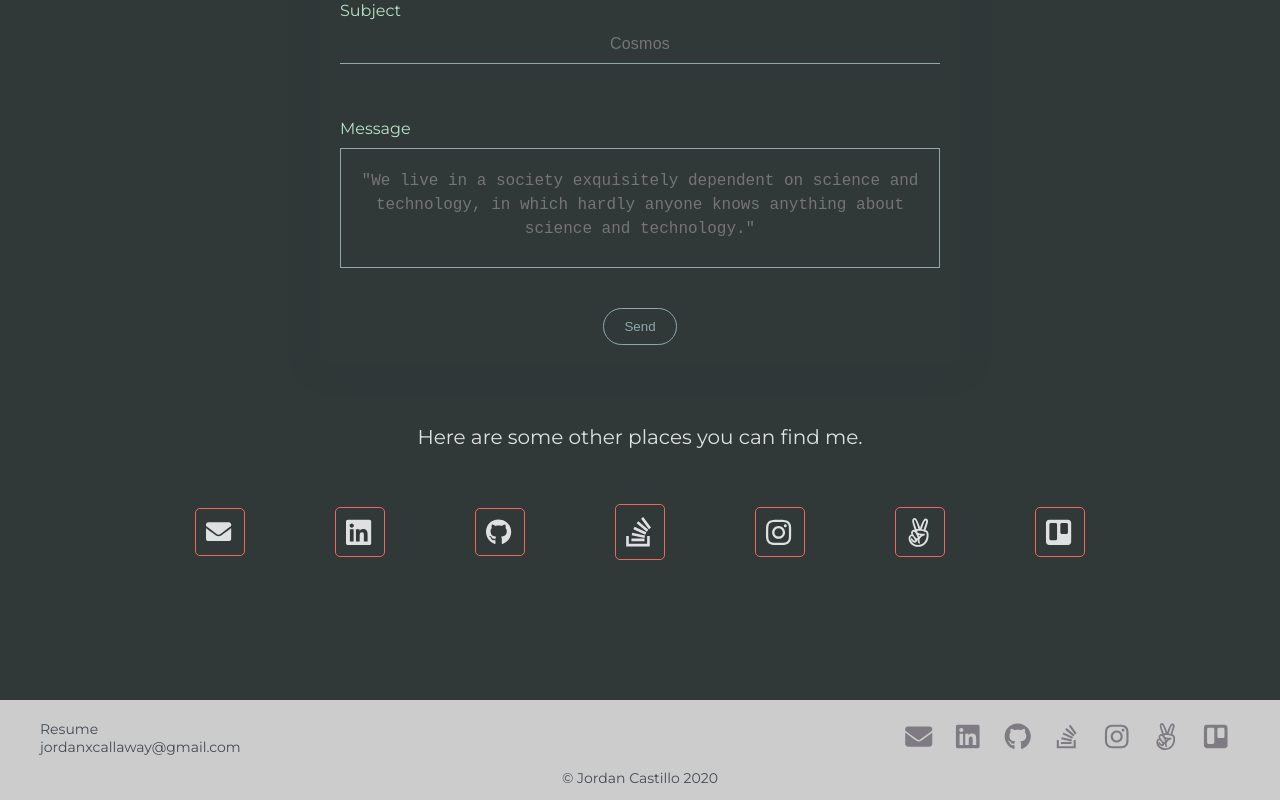
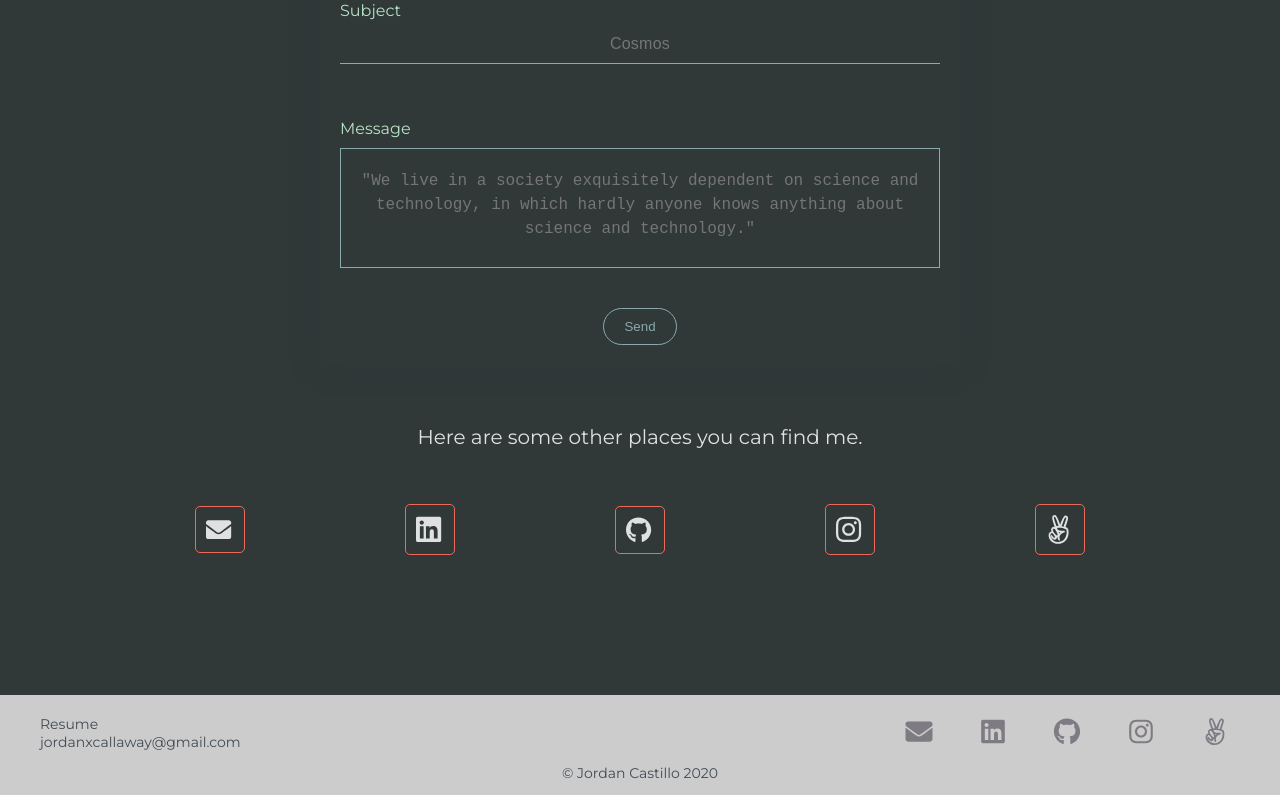
Before and after one commit to jordanxcast/JC-Portfolio, a React (Create React App) app: page /contact in a window 1280 px wide. Shown: the part 636-1436 px from the top of the page. Built offline with nearby package versions, Linux system fonts and the light colour scheme; no server answers.

Commit message:
improved experience expansion tansition and included a texas state snippet in my experience

```diff
--- a/src/PortfolioContext.js
+++ b/src/PortfolioContext.js
@@ -54,6 +54,18 @@ const PortfolioContextProvider = (props) => {
         "Working with this team was my first look into the world of entrepreneurship. I witnessed first-hand what it took to grow your own business and the dynamic environment that constitutes it. Gaining this experience shaped my future, as I fell in love with this challenging environment and continued to chase more opportunities like it.",
       ],
     },
+    {
+      id: 4,
+      company: "Texas State University",
+      position: "Business Management, Concentration in Entrepreneurial Studies",
+      duration: "July 2018",
+      expanded: [
+        "Starting my college career as a photography major, I realized that my interest in the Entrepreneurial world would better fit my time and available resources. During my time at Texas State, I earned a degree in Business Management, with a Concentration in Entrepreneurial Studies. I gained experience in creating business plans, learning best business practices, consulting with local businesses to improve business development and growth, and so much more.",
+        "From juice bars to coffee shops, I have always worked with and contributed to small, locally owned businesses, both throughout high school and college. Leveraging my entrepreneurial learnings, I consistently stepped up and pushed the boundaries of my typical job titles in the environments that I worked. Hired as a barista? Let's see how we can increase the efficiency in our operations, and deliver an undeniably loved product to our customers. Joining the teams that I've worked with, I always got the most joy and reward out of elevating the people I was surrounded by, pushing them to be the best versions of themselves and exploring the idea of finding what makes them truly happy in life.",
+        "Reflecting on my experience throughout these entrepreneurial courses and real-world environments, there is an endless amount of invaluable knowledge I had learned. It was the start of having the concept of problem-solving constantly in my head. Learning to think from the perspective of solving real-world problems that society is facing, you acquire an awareness that truly helped shaped me into the person I am today. I also witnessed first-hand the significance of listening to others' ideas and points of view. There was never an instance where you start with one idea and see it all the way through. It's a long, windy road full of pivots and obstacles. Being open to the people you are surrounded by is essential, especially when you get into the flow of leveraging the different expertise that each person can bring to the table.",
+        "In the end, my university career shaped my future in ways that I didn't realize. Although I don't have a technical degree, the underlying lessons and skills that I acquired have empowered me and been supplemental in many ways on this technical journey.",
+      ],
+    },
   ]);
 
   return (
--- a/src/components/Footer/Footer.js
+++ b/src/components/Footer/Footer.js
@@ -80,7 +80,7 @@ const FooterLinks = (props) => {
         <FontAwesomeIcon className="footer-logo" icon={["fab", "github"]} />
       </a>
 
-      <a
+      {/* <a
         href="https://stackoverflow.com/users/13343529/jordan-castillo?tab=profile"
         className="footer-link"
         target="_blank"
@@ -90,7 +90,7 @@ const FooterLinks = (props) => {
           className="footer-logo"
           icon={["fab", "stack-overflow"]}
         />
-      </a>
+      </a> */}
 
       <a
         href="https://www.instagram.com/jordanxcast/"
@@ -110,14 +110,14 @@ const FooterLinks = (props) => {
         <FontAwesomeIcon className="footer-logo" icon={["fab", "angellist"]} />
       </a>
 
-      <a
+      {/* <a
         href="https://trello.com/jordanxcast"
         className="footer-link"
         target="_blank"
         rel="noopener noreferrer"
       >
         <FontAwesomeIcon className="footer-logo" icon={["fab", "trello"]} />
-      </a>
+      </a> */}
     </FooterLinksContainer>
   );
 };
--- a/src/components/LinkItem/LinkItem.js
+++ b/src/components/LinkItem/LinkItem.js
@@ -6,18 +6,18 @@ import { FontAwesomeIcon } from "@fortawesome/react-fontawesome";
 const LinksContainer = styled.div`
   display: flex;
   flex-wrap: wrap;
-  width: 80%;
+  width: 60%;
   max-width: 900px;
   justify-content: space-between;
   margin: ${({ margin }) => (margin ? margin : "50px auto")};
   height: fit-content;
   align-items: center;
   @media (min-width: 400px) {
-    width: 100%;
+    width: 90%;
   }
 
   @media (min-width: 500px) {
-    width: 100%;
+    width: 90%;
   }
 
   @media (min-width: 600px) {
@@ -163,14 +163,14 @@ export const Links = (props) => {
         <FontAwesomeIcon className="logo" icon={["fab", "github"]} />
       </a>
 
-      <a
+      {/* <a
         href="https://stackoverflow.com/users/13343529/jordan-castillo?tab=profile"
         className="link"
         target="_blank"
         rel="noopener noreferrer"
       >
         <FontAwesomeIcon className="logo" icon={["fab", "stack-overflow"]} />
-      </a>
+      </a> */}
 
       <a
         href="https://www.instagram.com/jordanxcast/"
@@ -190,14 +190,14 @@ export const Links = (props) => {
         <FontAwesomeIcon className="logo" icon={["fab", "angellist"]} />
       </a>
 
-      <a
+      {/* <a
         href="https://trello.com/jordanxcast"
         className="link"
         target="_blank"
         rel="noopener noreferrer"
       >
         <FontAwesomeIcon className="logo" icon={["fab", "trello"]} />
-      </a>
+      </a> */}
     </LinksContainer>
   );
 };
--- a/src/pages/Experience/Experience.style.js
+++ b/src/pages/Experience/Experience.style.js
@@ -208,7 +208,7 @@ const ExpItem = styled.div`
     padding: 20px;
     line-height: 20px;
     font-size: 14px;
-    transition: visibility 0s linear 0s, opacity 1s, line-height 800ms;
+    transition: visibility 0s linear 0s, opacity 0.5s, line-height 200ms;
 
     /* for chrome and safari*/
     /* -webkit-animation-duration: 1s;
```
Also changed, not shown: src/pages/Contact/Contact.js (+2 -9 lines).
